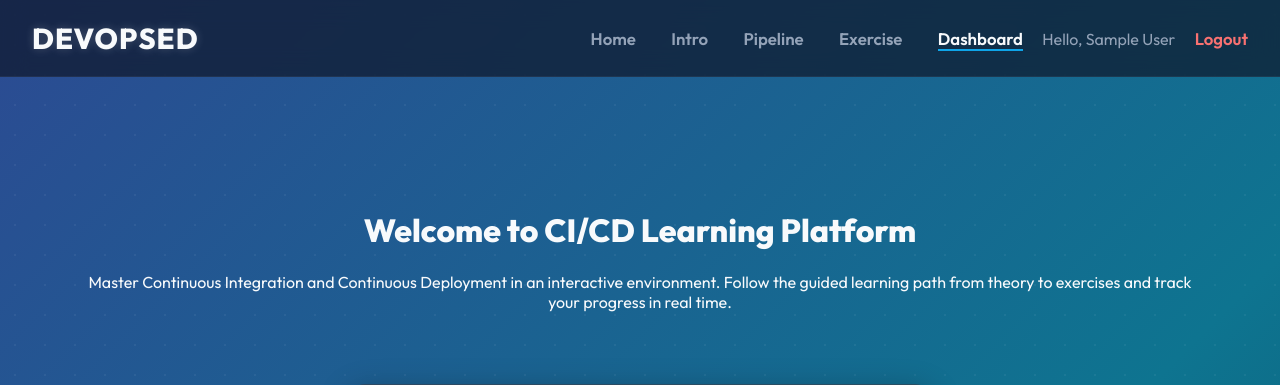
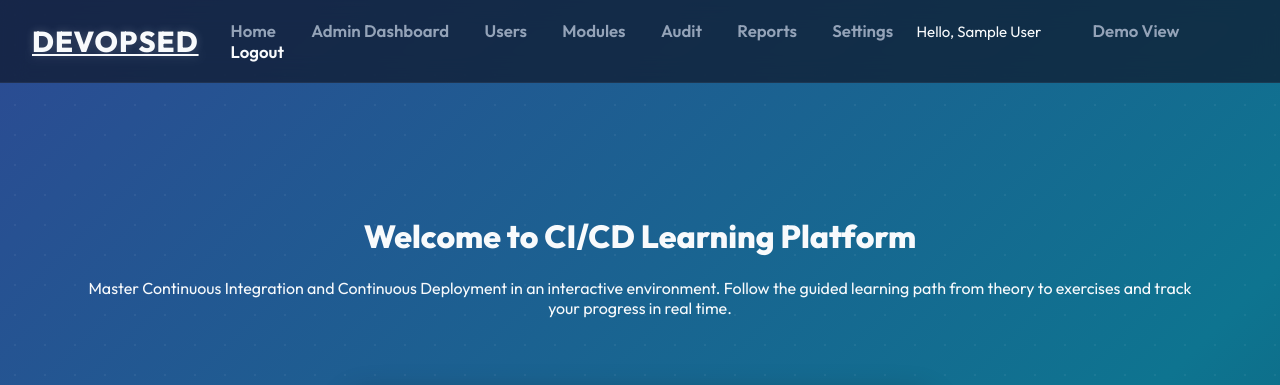
Before and after one commit to BS-PMC-2026/BS-PMC-26-Team1, a Flask app: page / in a window 1280 px wide. Shown: the top 385 px of the page. Run offline with Flask 3, Linux system fonts and the light colour scheme; the visitor is signed in with stand-in values (Sample User, id 1); parts of the project's set-up code (start-up, migrations or seed data) failed here and were passed over.

Commit message:
Update base.html

```diff
--- a/app/templates/base.html
+++ b/app/templates/base.html
@@ -3,39 +3,87 @@
 <head>
     <meta charset="UTF-8">
     <meta name="viewport" content="width=device-width, initial-scale=1.0">
-    <title>CI/CD Learning Platform</title>
+    <title>{{ system_name or 'CI/CD Learning Platform' }}</title>
+    {# Design system tokens load first so style.css and inline styles can override safely. #}
+    <link rel="stylesheet" href="{{ url_for('static', filename='design-system.css') }}">
     <link rel="stylesheet" href="{{ url_for('static', filename='style.css') }}">
-    <link href="https://fonts.googleapis.com/css2?family=Outfit:wght@300;400;600;800&display=swap" rel="stylesheet">
+    <link rel="preconnect" href="https://fonts.googleapis.com">
+    <link rel="preconnect" href="https://fonts.gstatic.com" crossorigin>
+    <link href="https://fonts.googleapis.com/css2?family=Assistant:wght@400;500;600;700;800&family=Outfit:wght@300;400;600;800&display=swap" rel="stylesheet">
 </head>
 <body>
-    <nav>
-        <div class="nav-brand">DevOpsEd</div>
-        <div class="nav-links">
+    {# Page-level decorative blobs that "blend" the background per spec.
+       Pages may add their own ds-blob elements on top. #}
+    <span class="ds-bg-decor ds-bg-decor--purple" aria-hidden="true"></span>
+    <span class="ds-bg-decor ds-bg-decor--mint" aria-hidden="true"></span>
+    <span class="ds-bg-decor ds-bg-decor--blue" aria-hidden="true"></span>
+
+    {% set is_admin = session.get('role') == 'admin' %}
+    {% set is_lecturer = session.get('role') == 'lecturer' and not session.get('demo_mode') %}
+    {% set is_student = session.get('role') == 'student' %}
+    <nav class="ds-nav">
+        <a class="nav-brand ds-nav-brand" href="/">DevOpsEd</a>
+        <div class="nav-links ds-nav-links">
             <a href="/">Home</a>
-            <a href="/intro">Intro</a>
-            <a href="/pipeline">Pipeline</a>
-            <a href="/exercise">Exercise</a>
-            {% if session.get('user_id') %}
-                <a href="/progress" style="color:var(--text-primary); border-bottom: 2px solid var(--accent-color);">Dashboard</a>
-                <span style="color:var(--text-secondary); margin-left:1rem;">Hello, {{ session.get('user_name') }}</span>
-                <a href="/logout" style="margin-left:1rem; color:#f87171;">Logout</a>
+            {% if not is_admin %}
+                <a href="/learning-path">Path</a>
+                <a href="/intro">Intro</a>
+                <a href="/pipeline">Pipeline</a>
+                <a href="/exercise">Exercise</a>
+            {% endif %}
+            {% if session.get('user_id') or session.get('demo_mode') %}
+                {% if is_lecturer %}
+                    <a href="/lecturer/questions">Question Bank</a>
+                    <a href="/lecturer/theory">Theory Content</a>
+                    <a href="/lecturer/submissions">Submissions</a>
+                    <a href="/lecturer/dashboard">Lecturer Dashboard</a>
+                {% endif %}
+                {% if is_admin %}
+                    <a href="{{ url_for('admin.dashboard') }}">Admin Dashboard</a>
+                    <a href="{{ url_for('admin.users') }}">Users</a>
+                    <a href="{{ url_for('admin.modules') }}">Modules</a>
+                    <a href="{{ url_for('admin.audit') }}">Audit</a>
+                    <a href="{{ url_for('admin.reports') }}">Reports</a>
+                    <a href="{{ url_for('admin.settings_view') }}">Settings</a>
+                {% endif %}
+                {% if is_student %}
+                    <a href="{{ url_for('certificate.certificate') }}">Certificate</a>
+                {% endif %}
+                {% if not is_admin %}
+                    <a href="/progress" class="is-active">Dashboard</a>
+                {% endif %}
+                <span class="ds-pill ds-pill-mint" style="margin-left:0.25rem; font-size: 15px; padding: 8px 16px;">Hello, {{ session.get('user_name') }}</span>
+                {% if session.get('demo_mode') %}
+                    <a href="/demo-view">Demo View</a>
+                {% endif %}
+                <a href="/logout" style="color: var(--ds-state-error);">Logout</a>
             {% else %}
                 <a href="/login">Login</a>
                 <a href="/register">Register</a>
             {% endif %}
         </div>
     </nav>
+
+    {% if maintenance_mode_on and is_admin %}
+    <div role="status" style="background: var(--ds-state-progress); color: var(--ds-text-dark); padding: 10px 24px; text-align: center; font-weight: var(--ds-weight-title);">
+        Maintenance mode is currently enabled. Only administrators can access the platform.
+    </div>
+    {% endif %}
+
     <div class="container">
         {% with messages = get_flashed_messages(with_categories=true) %}
           {% if messages %}
-            <div style="margin-bottom: 1.5rem;">
+            <div class="ds-stack-md" style="margin-bottom: 1.5rem;">
             {% for category, message in messages %}
-              {% if category == 'error' %}
-              <div style="padding: 1rem; border-radius: 8px; margin-bottom: 0.5rem; background-color: #7f1d1d; color: #fff;">
-              {% else %}
-              <div style="padding: 1rem; border-radius: 8px; margin-bottom: 0.5rem; background-color: #14532d; color: #fff;">
-              {% endif %}
-                  {{ message }}
+              {% set kind = 'error' if category == 'error' else ('warning' if category == 'warning' else 'success') %}
+              {% set icon = '!' if kind == 'error' else ('i' if kind == 'warning' else '✓') %}
+              {% set title = 'Action required' if kind == 'error' else ('Heads up' if kind == 'warning' else 'Success') %}
+              <div class="ds-alert ds-alert--{{ kind }}" role="alert">
+                  <div class="ds-alert__icon" aria-hidden="true">{{ icon }}</div>
+                  <div class="ds-alert__body">
+                      <h3 class="ds-alert__title">{{ title }}</h3>
+                      <p class="ds-alert__message">{{ message }}</p>
+                  </div>
               </div>
             {% endfor %}
             </div>
```
